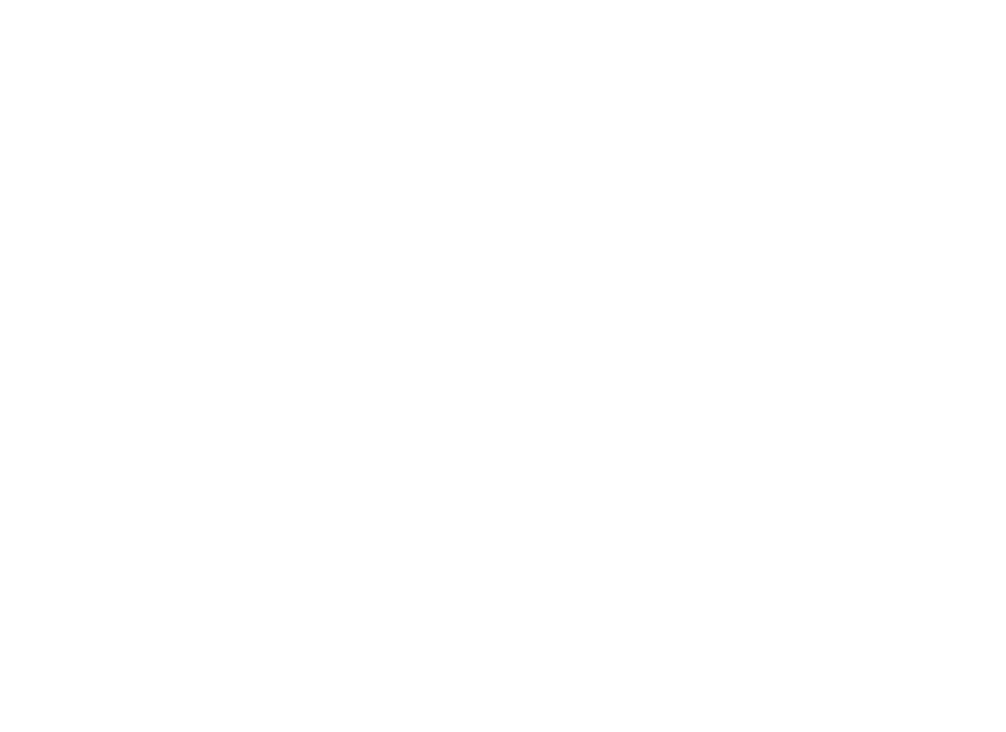
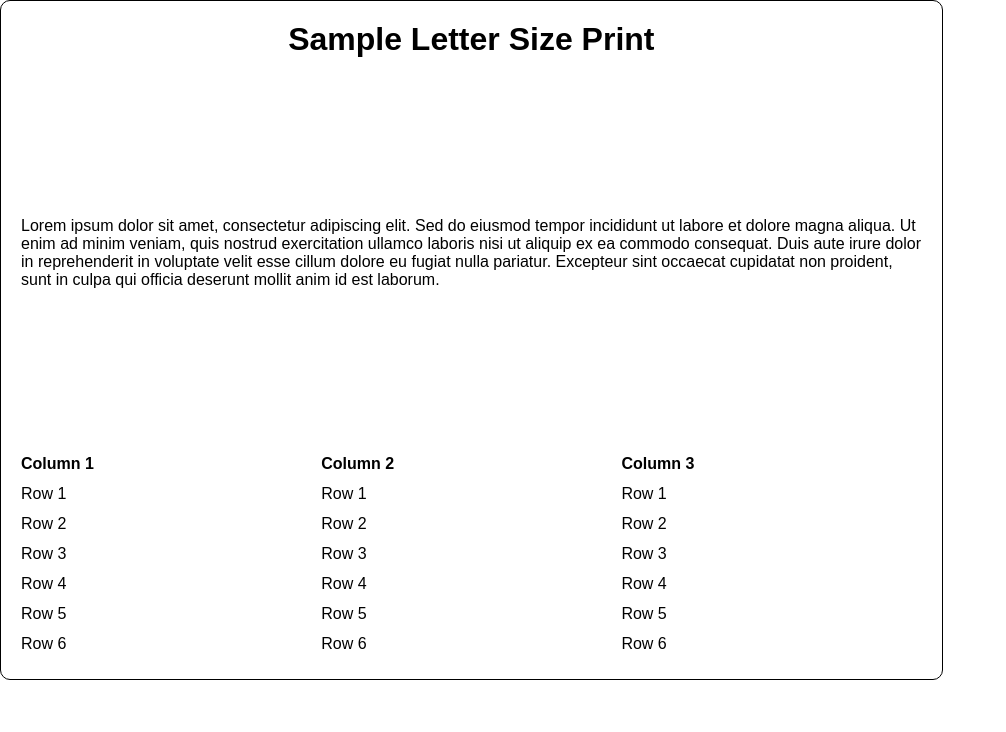
Before and after one commit to rowaxl/barcode-scanner-sample, a Next.js app: page /print in a window 1280 px wide. Shown: the top 732 px of the page, without its empty margins (0-1006 px from the left). Built offline with nearby package versions, Linux system fonts and the light colour scheme.

Commit message:
update: react-to-printを導入

```diff
--- a/package.json
+++ b/package.json
@@ -18,7 +18,8 @@
     "dynamsoft-utility": "^1.4.32",
     "next": "15.1.6",
     "react": "^19.0.0",
-    "react-dom": "^19.0.0"
+    "react-dom": "^19.0.0",
+    "react-to-print": "^3.0.5"
   },
   "devDependencies": {
     "@types/node": "^20",
--- a/src/pages/print/index.tsx
+++ b/src/pages/print/index.tsx
@@ -1,26 +1,20 @@
-import { useEffect, useState } from "react";
+import { useEffect, useRef } from "react";
+import { useReactToPrint } from "react-to-print";
 
 export default function Page() {
-  const [isSafari, setIsSafari] = useState(false);
+
+  const contentRef = useRef<HTMLDivElement>(null)
+  const reactToPrintFunction = useReactToPrint({ contentRef })
+
   useEffect(() => {
-    if (navigator) {
-      const isSafarivalue = navigator.userAgent &&
-        navigator.userAgent.indexOf('CriOS') == -1 &&
-        navigator.userAgent.indexOf('FxiOS') == -1;
-
-      setIsSafari(!!isSafarivalue);
-    }
-
-    if (window.print) {
-      window.print();
+    if (contentRef.current) {
+      reactToPrintFunction()
     }
   }, [])
 
-
-
   return (
-    <main className="print-page" data-device={isSafari ? 'iphone' : 'chrome'}>
-      <div className="print-content">
+    <main className="print-page">
+      <div className="print-content" ref={contentRef}>
         <h1>Sample Letter Size Print</h1>
         <p>Lorem ipsum dolor sit amet, consectetur adipiscing elit. Sed do eiusmod tempor incididunt ut labore et dolore magna aliqua. Ut enim ad minim veniam, quis nostrud exercitation ullamco laboris nisi ut aliquip ex ea commodo consequat. Duis aute irure dolor in reprehenderit in voluptate velit esse cillum dolore eu fugiat nulla pariatur. Excepteur sint occaecat cupidatat non proident, sunt in culpa qui officia deserunt mollit anim id est laborum.</p>
 
--- a/src/styles/print-style.css
+++ b/src/styles/print-style.css
@@ -26,22 +26,6 @@ html, body {
   gap: 20px;
 }
 
-[data-device='iphone'].print-page {
-  width: 100lvh;
-  height: 100lvw;
-  position: relative;
-}
-
-[data-device='iphone'] .print-content {
-  width: 100lvh;
-  height: 100lvw;
-  position: absolute;
-  top: 50%;
-  left: 50%;
-  transform: translate(-72%, -11%) rotate(90deg);
-  box-sizing: content-box;
-}
-
 @media print {
   .print-page {
     height: max-content;
```
Also changed, not shown: 1 other file (tests, documents, lock files or other folders).
